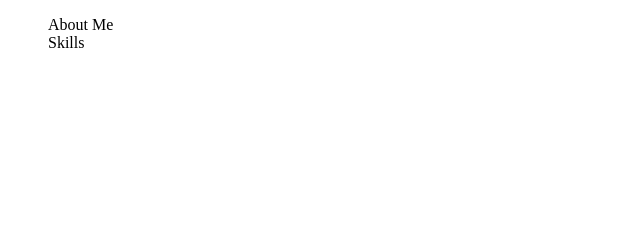
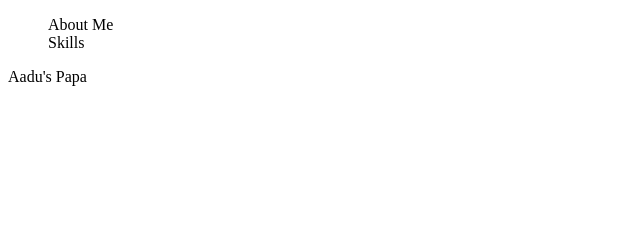
Before and after one commit to Shashidanand/resume, a plain HTML site: page index.html in a window 1280 px wide. Shown: the top 240 px of the page, 0-640 px from the left. Drawn offline with Linux system fonts and the light colour scheme.

Commit message:
Update index.html

```diff
--- a/index.html
+++ b/index.html
@@ -51,6 +51,9 @@ box-shadow: 0px -5px 3px -3px black,
         </ul>
     </nav>
     <section>
+        <div style="flex 1 1 auto">
+            Aadu's Papa
+        </div>
 
     </section>
     <footer>
```
